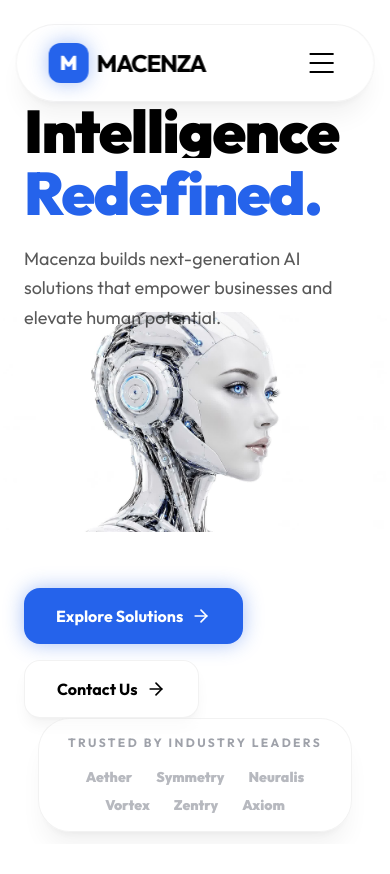
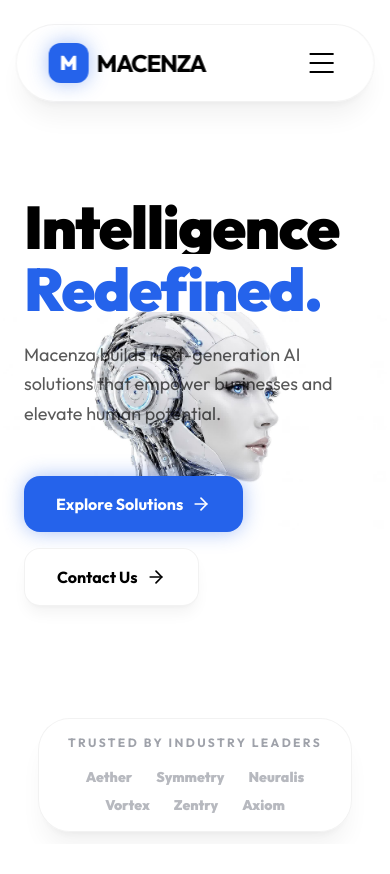
Before and after one commit to macenza/macenza-other, a React (Vite) app: page / in a window 390 px wide. Shown: the top 874 px of the page. Built offline with nearby package versions, Linux system fonts and the light colour scheme.

Commit message:
fix trusted by companies not visible on some resolutions

```diff
--- a/src/components/HeroOverlay.jsx
+++ b/src/components/HeroOverlay.jsx
@@ -74,7 +74,7 @@ const HeroOverlay = () => {
     <div ref={overlayRef} className="absolute inset-0 z-30 pointer-events-none flex flex-col justify-between p-6 pb-3 md:p-12 overflow-hidden">
 
       {/* Hero Content (Left) & Stats (Right) */}
-      <div className="flex-1 flex flex-col md:flex-row items-center justify-center md:justify-between gap-12 mt-20">
+      <div className="flex-1 flex flex-col md:flex-row items-center justify-center md:justify-between gap-6 sm:gap-12 mt-16 sm:mt-20">
 
         {/* Left Hero Content */}
         <div ref={leftContentRef} className="max-w-[600px] pointer-events-auto -mt-0 md:mt-0">
@@ -88,7 +88,7 @@ const HeroOverlay = () => {
               Redefined.
             </h1>
           </div>
-          <p className="hero-desc text-lg md:text-xl text-black/65 leading-relaxed mb-64 md:mb-10 max-w-[480px]">
+          <p className="hero-desc text-lg md:text-xl text-black/65 leading-relaxed mb-12 sm:mb-16 md:mb-10 max-w-[480px]">
             Macenza builds next-generation AI solutions that empower businesses and elevate human potential.
           </p>
           <div className="hero-btns flex flex-wrap gap-4">
@@ -143,7 +143,7 @@ const HeroOverlay = () => {
         {/* Scroll Indicator */}
         <div
           ref={scrollIndicatorRef}
-          className="flex items-center gap-4 pointer-events-auto"
+          className="hidden sm:flex items-center gap-4 pointer-events-auto"
         >
           <span className="text-sm font-bold text-dark/40 uppercase tracking-widest hidden md:block">
             Scroll to Explore
```
